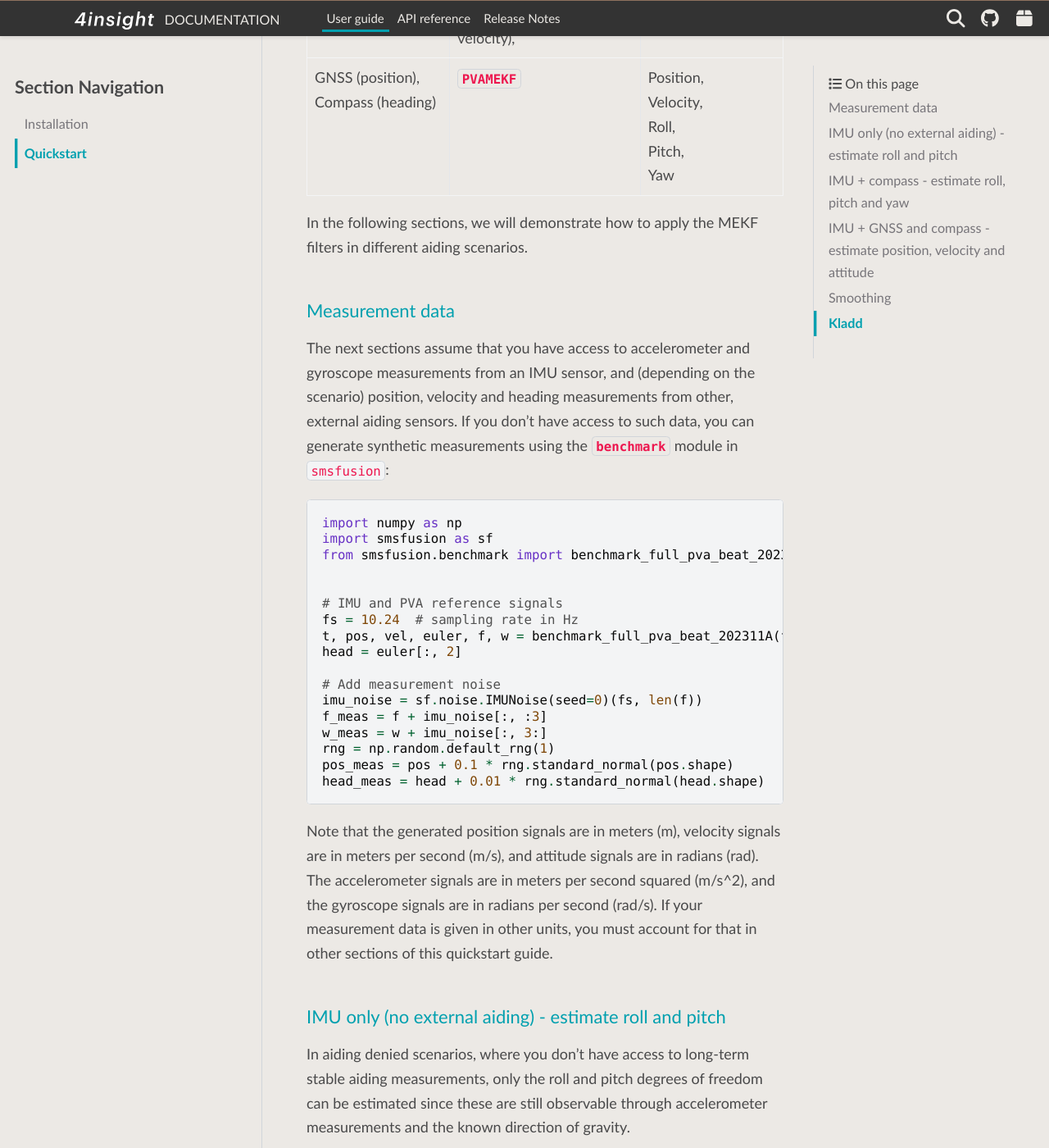
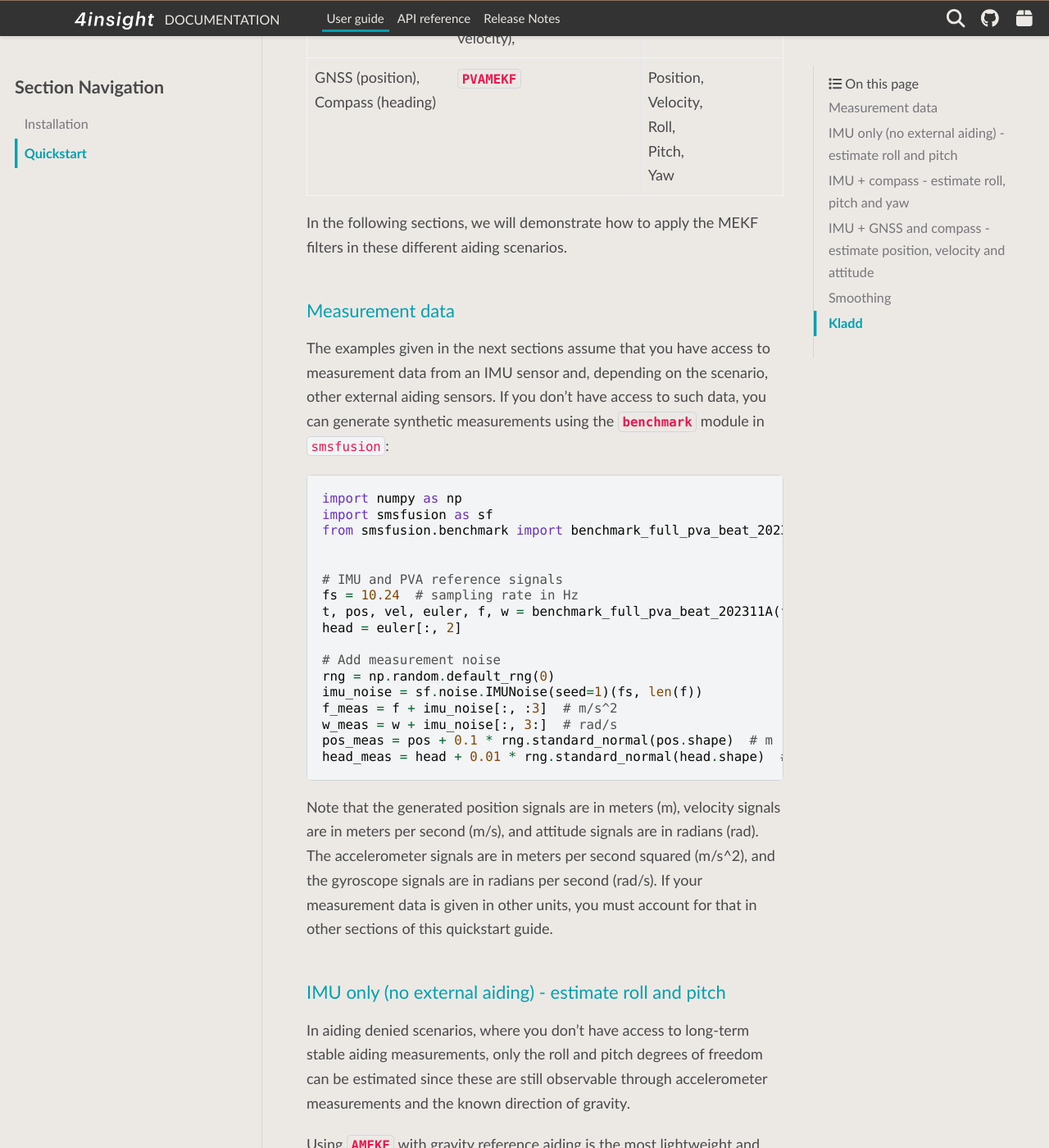
Before and after one commit to 4Subsea/smsfusion-python, a Sphinx documentation site: the page built from docs/user_guide/quickstart.rst, in a window 1280 px wide and 1400 px high, scrolled down 1254 px. Shown: the whole window at 82% size. Built offline with Sphinx 7.4.7 and the PyData theme 0.15.4, drawn with Linux system fonts in a browser that asks for light colours.

Commit message:
some changes

```diff
--- a/docs/user_guide/quickstart.rst
+++ b/docs/user_guide/quickstart.rst
@@ -53,16 +53,15 @@ The table below lists which MEKF filter to use for different aiding scenarios:
        | Yaw
 
 In the following sections, we will demonstrate how to apply the MEKF filters in
-different aiding scenarios.
+these different aiding scenarios.
 
 
 Measurement data
 ----------------
-The next sections assume that you have access to accelerometer and gyroscope
-measurements from an IMU sensor, and (depending on the scenario) position, velocity
-and heading measurements from other, external aiding sensors. If you don't have
-access to such data, you can generate synthetic measurements using the
-:mod:`~smsfusion.benchmark` module in ``smsfusion``:
+The examples given in the next sections assume that you have access to measurement
+data from an IMU sensor and, depending on the scenario, other external aiding sensors.
+If you don't have access to such data, you can generate synthetic measurements using
+the :mod:`~smsfusion.benchmark` module in ``smsfusion``:
 
 .. code-block:: python
 
@@ -77,12 +76,12 @@ access to such data, you can generate synthetic measurements using the
     head = euler[:, 2]
 
     # Add measurement noise
-    imu_noise = sf.noise.IMUNoise(seed=0)(fs, len(f))
-    f_meas = f + imu_noise[:, :3]
-    w_meas = w + imu_noise[:, 3:]
-    rng = np.random.default_rng(1)
-    pos_meas = pos + 0.1 * rng.standard_normal(pos.shape)
-    head_meas = head + 0.01 * rng.standard_normal(head.shape)
+    rng = np.random.default_rng(0)
+    imu_noise = sf.noise.IMUNoise(seed=1)(fs, len(f))
+    f_meas = f + imu_noise[:, :3]  # m/s^2
+    w_meas = w + imu_noise[:, 3:]  # rad/s
+    pos_meas = pos + 0.1 * rng.standard_normal(pos.shape)  # m
+    head_meas = head + 0.01 * rng.standard_normal(head.shape)  # rad
 
 Note that the generated position signals are in meters (m), velocity signals are in meters
 per second (m/s), and attitude signals are in radians (rad). The accelerometer signals
```
